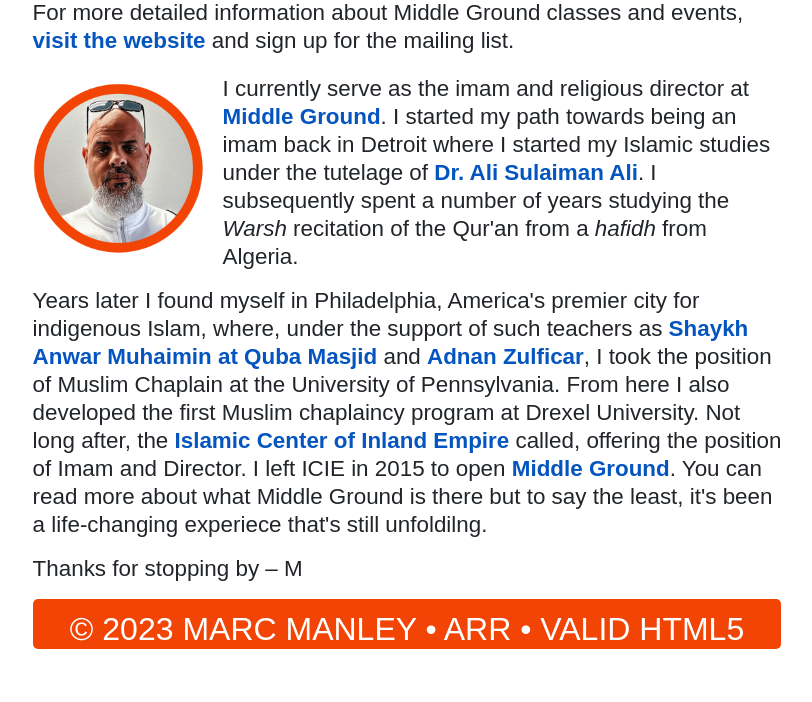
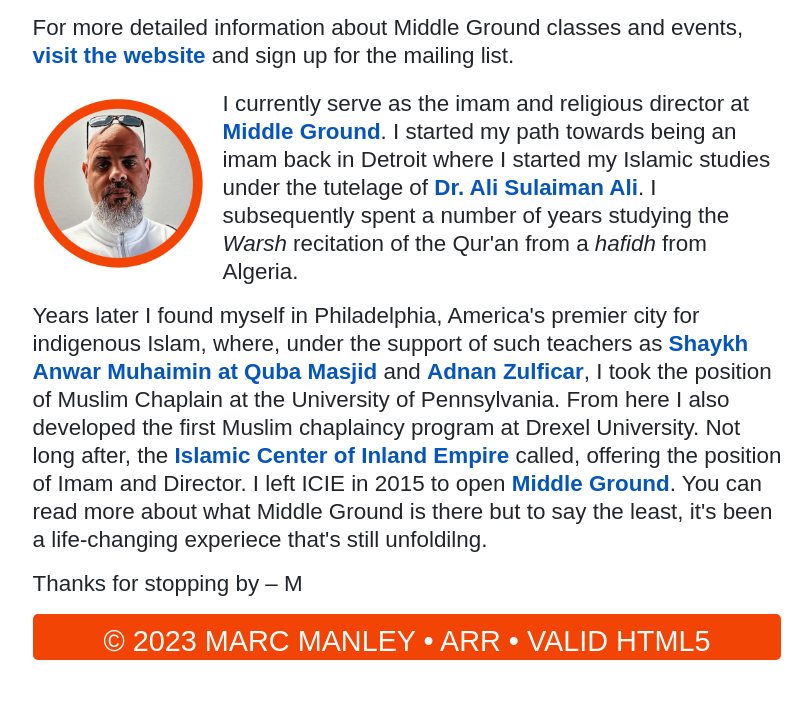
Before and after one commit to marcmanley/imammarc.com, a PHP site: page / in a window 1280 px wide. Shown: the part 3692-4394 px from the top of the page, without its empty margins (233-1045 px from the left). Before the commit the page ends 4341 px from the top, so only its background shows below. Run offline with PHP 8.4, Linux system fonts and the light colour scheme; data that the repository does not hold is empty; some libraries are stand-ins or nearby versions; some web fonts are replaced.

Commit message:
fixing some font issues

```diff
--- a/css/more-custom-styles.css
+++ b/css/more-custom-styles.css
@@ -92,6 +92,15 @@ blockquote.clementine-quote {
   font-weight: 900 !important;
 }
 
+.bio-pic img {
+  float: left;
+  padding: 0 5px 10px 0;
+}
+
+.mg-calendar {
+  margin: 0 0 15px 0;
+}
+
 /* Media Queries */
 
 @media screen and (max-width: 480px) {
@@ -102,7 +111,7 @@ blockquote.clementine-quote {
     font-family: "nassim-arabic-pro", sans-serif;
     font-weight: 400;
     font-style: normal;
-    font-size: 1.5em;
+    font-size: 1.6em;
     padding: 7px 15px 7px 15px;
     float: none;
     width: auto;
@@ -124,4 +133,9 @@ blockquote.clementine-quote {
     border-radius: 5px;
     display: inline-block;
   }
+
+  .bio-pic img {
+    float: left;
+    padding: 0 5px 5px 0;
+  }
 }
--- a/css/style.css
+++ b/css/style.css
@@ -89,6 +89,9 @@ iframe {
   margin: auto;
   padding: 2%;
 }
+#homepage-links dd {
+  font-size: 1.5em;
+}
 #main-footer {
   text-transform: uppercase;
   align-items: center;
@@ -100,7 +103,7 @@ iframe {
   border-radius: 5px;
 }
 #main-footer p {
-  font-size: 2rem;
+  font-size: 1.8rem;
 }
 #main-footer,
 .job h4 {
@@ -231,10 +234,16 @@ dd.fb {
 }
 /* ------ Media Queries ------ */
 @media screen and (max-width: 480px) {
+  #home-page p {
+    font-size: 1.6em;
+  }
   .header h1,
   .header p,
   .main-content {
     margin: 1rem 0 0;
+  }
+  #homepage-links dd {
+    font-size: 1.55em;
   }
   #skipTo,
   header nav a,
--- a/index.php
+++ b/index.php
@@ -28,58 +28,50 @@
 	<div class="color-band"></div>
 	<div id="wrapper">
 		<?php include('main-nav.php'); ?>
+		<div id="home-page">
+		<div class="article-content">
+			<img class="article-content-img" src="media/imgs/ikhlas-salaam-center.png" alt="Flyer for half-day retreat at the Salaam Center in Irvine, California">
+			<p class="pages">al-Ḥamdulillāh, it was a real honor and pleasure to give the keynote speech at the <a href="https://salaamic.org/">Salaam Islamic Center's</a> retreat, <strong>Ikhlas: Seeking Divine Pleasure In Our Actions</strong>. You can listen below to the talk (our new <strong>Middle Ground Podcast</strong>).</p>
 
-		<div class="article-content">
-	<p><img class="article-content-img" src="media/imgs/ikhlas-salaam-center.png" alt="Flyer for half-day retreat at the Salaam Center in Irvine, California"> al-Ḥamdulillāh, it was a real honor and pleasure to give the keynote speech at the <a href="https://salaamic.org/">Salaam Islamic Center's</a> retreat, <strong>Ikhlas: Seeking Divine Pleasure In Our Actions</strong>. You can listen below to the talk (our new <strong>Middle Ground Podcast</strong>).</p>
-
-	<p style="margin-top: 15px;">For more videos on the retreat <a href="pages/non-articles/ikhlas-salaam-islamic-center-july-2023.php">click here.</a></p>
+	<p>For more videos on the retreat <a href="pages/non-articles/ikhlas-salaam-islamic-center-july-2023.php">click here.</a></p>
 
 	<?php // future spot for audio player ?>
 
 		</div>
 
 		<div class="article-content">
-	<p><img class="article-content-img" src="media/imgs/5-quranic-verses-for-answering-lgbtq-1.png" alt="YouTube thumbnail for the video: 5 Qur’anic Verses For Answering LGBTQ"> In this video I provide five verses from the Qur’ān to provide Muslims a framework with which to understand LGBTQ and how Muslims can have a reverential prophetic methodology of answering this challenge in our time.</p>
+			<img class="article-content-img" src="media/imgs/5-quranic-verses-for-answering-lgbtq-1.png" alt="YouTube thumbnail for the video: 5 Qur’anic Verses For Answering LGBTQ">
+			<p class="pages">In this video I provide five verses from the Qur’ān to provide Muslims a framework with which to understand LGBTQ and how Muslims can have a reverential prophetic methodology of answering this challenge in our time.</p>
 
 			<div class="embed-responsive embed-responsive-16by9">
 				<iframe width="560" height="315" src="https://www.youtube.com/embed/9D5lFYtBQQ8" title="YouTube video player" allow="accelerometer; autoplay; clipboard-write; encrypted-media; gyroscope; picture-in-picture; web-share" allowfullscreen></iframe>
-
 			</div>
 		</div>
 
 		<div class="article-content">
-	<p><img class="article-content-img" src="media/imgs/fit-at-50-one-year-update.png" alt="YouTube thumbnail for the video: Fifty and Fit: Year One Update | Lessons & Transformations"> A year ago I started a new fitness endeavor which I called Fit at Fifty when I was 49 in hopes of being in better health by 50. Now that I’ve turned 50 here are some reflections and what worked and where I’m headed now.</p>
+			<img class="article-content-img" src="media/imgs/fit-at-50-one-year-update.png" alt="YouTube thumbnail for the video: Fifty and Fit: Year One Update | Lessons & Transformations">
+			<p class="pages">A year ago I started a new fitness endeavor which I called Fit at Fifty when I was 49 in hopes of being in better health by 50. Now that I’ve turned 50 here are some reflections and what worked and where I’m headed now.</p>
 
-		<div class="embed-responsive embed-responsive-16by9">
+			<div class="embed-responsive embed-responsive-16by9" style="margin-bottom: 15px">
 				<iframe width="560" height="315" src="https://www.youtube.com/embed/Nl8g6a6tST4" title="YouTube video player" allow="accelerometer; autoplay; clipboard-write; encrypted-media; gyroscope; picture-in-picture; web-share" allowfullscreen></iframe>
 			</div>
 		</div>
 
 		<?php // Middle Ground Calendar ?>
 
-<div class="article-content">
+		<div class="article-content mg-calendar">
 			<div class="embed-responsive embed-responsive-16by9">
 				<iframe src="https://calendar.google.com/calendar/embed?height=420&wkst=2&bgcolor=%23ffffff&ctz=America%2FLos_Angeles&showNav=1&showPrint=0&showTabs=0&showCalendars=0&title=Middle%20Ground%20Calendar&mode=AGENDA&src=bWdtY3VwbGFuZEBnbWFpbC5jb20&src=ZGpqZHIxc2pxYnUyMmZpZjVkbTU3dmtxcWNAZ3JvdXAuY2FsZW5kYXIuZ29vZ2xlLmNvbQ&color=%238E24AA&color=%23A79B8E" style="border-width:0" width="560" height="420"></iframe>
 			</div>
-	<p style="margin-top: 15px;">For more detailed information about Middle Ground classes and events, <a href="https://muslim.center">visit the website</a> and sign up for the mailing list.</p>
+			<p class="pages">For more detailed information about Middle Ground classes and events, <a href="https://muslim.center">visit the website</a> and sign up for the mailing list.</p>
 		</div>
 
 		<div class="article-content">
-	<p><img src="media/imgs/imam-marc-1.png" alt="Marc Manley" width="175"> I currently serve as the
-				imam and religious
-				director at <a href="https://muslim.center">Middle Ground</a>. I started my path towards being an imam back in
-				Detroit where I started my Islamic studies under the tutelage of <a
-					href="https://www.alimprogram.org/dr-ali-sulaiman-ali.html">Dr. Ali Sulaiman Ali</a>. I subsequently spent a
-				number of years studying the <em>Warsh</em> recitation of the Qur'an from a <em>hafidh</em> from Algeria.</p>
-	<p>Years later I found myself in Philadelphia, America's premier city for indigenous Islam, where, under the
-				support of such teachers as <a href="https://www.linkedin.com/in/anwar-muhaimin-587b8513/">Shaykh Anwar Muhaimin
-					at Quba Masjid</a> and <a href="https://law.rutgers.edu/directory/view/az319">Adnan Zulficar</a>, I took the
-				position of Muslim Chaplain at the University of Pennsylvania. From here I also developed the first Muslim
-				chaplaincy program at Drexel University. Not long after, the <a href="https://ranchomasjid.org/">Islamic Center
-					of Inland Empire</a> called, offering the position of Imam and Director. I left ICIE in 2015 to open <a
-					href="https://muslim.center">Middle Ground</a>. You can read more about what Middle Ground is there but to say
-				the least, it's been a life-changing experiece that's still unfoldilng.</p>
-	<p>Thanks for stopping by &#8211; M</p>
+		<p class="pages"><img class="bio-pic" src="media/imgs/imam-marc-1.png" alt="Marc Manley" width="175">
+			I currently serve as the	imam and religious director at <a href="https://muslim.center">Middle Ground</a>. I started my path towards being an imam back in Detroit where I started my Islamic studies under the tutelage of <a href="https://www.alimprogram.org/dr-ali-sulaiman-ali.html">Dr. Ali Sulaiman Ali</a>. I subsequently spent a number of years studying the <em>Warsh</em> recitation of the Qur'an from a <em>hafidh</em> from Algeria.</p>
+			<p class="pages">Years later I found myself in Philadelphia, America's premier city for indigenous Islam, where, under the support of such teachers as <a href="https://www.linkedin.com/in/anwar-muhaimin-587b8513/">Shaykh Anwar Muhaimin at Quba Masjid</a> and <a href="https://law.rutgers.edu/directory/view/az319">Adnan Zulficar</a>, I took the position of Muslim Chaplain at the University of Pennsylvania. From here I also developed the first Muslim chaplaincy program at Drexel University. Not long after, the <a href="https://ranchomasjid.org/">Islamic Center of Inland Empire</a> called, offering the position of Imam and Director. I left ICIE in 2015 to open <a href="https://muslim.center">Middle Ground</a>. You can read more about what Middle Ground is there but to say the least, it's been a life-changing experiece that's still unfoldilng.</p>
+			<p class="pages">Thanks for stopping by &#8211; M</p>
+		</div>
 		</div>
 
 <?php include('footer-universal.php'); ?>
--- a/main-nav.php
+++ b/main-nav.php
@@ -3,7 +3,8 @@
 <header class="header">
 			<h1>Marc Manley</h1>
 			<h2>Imam &amp; Religious Director</h2>
-			<dl>
+			<div id="homepage-links">
+				<dl>
 				<dt></dt>
 
 				<dd class="phone"><a href="tel:+19094519770">909-451-9770</a></dd>
@@ -35,4 +36,5 @@
 				<dd><a href="pages/articles/readinglist.php">Reading List 2023 (English)</a></dd>
 				<dd><a href="pages/articles/onblacklivesmatter-1.php">Black Lives Matter &amp; Systemic Racism</a></dd>
 			</dl>
+		</div>
 		</header>
--- a/meta-2.php
+++ b/meta-2.php
@@ -6,6 +6,8 @@
 <link rel="stylesheet" href="https://imammarc.com/css/more-custom-styles.css?v=1" type="text/css" media="screen">
 <link rel="stylesheet" href="https://imammarc.com/css/print.css?ver=1" type="text/css" media="print">
 <link href="https://fonts.googleapis.com/css?family=Days+One" rel="stylesheet" type="text/css">
+<?php // Canonical tag for printing ?>
+<link rel="canonical" href="<?php echo $canonicalURL; ?>">
 <link href="https://fonts.googleapis.com/css?family=Andada" rel="stylesheet" type="text/css">
 	<?php // Adobe/Web Fonts ?>
 <link rel="stylesheet" href="https://use.typekit.net/lpf4yky.css?v=1">
--- a/pages/articles/dreaming-of-a-prophetic-life.php
+++ b/pages/articles/dreaming-of-a-prophetic-life.php
@@ -11,6 +11,11 @@
 <meta property="og:url" content="https://imammarc.com/pages/articles/dreaming-of-a-prophetic-life.php"><!-- update thumbnail -->
 <meta name="twitter:card" content="summary_large_image">
 <meta property="og:type" content="website">
+
+<?php
+// Define the canonical URL for each page
+$canonicalURL = 'https://imammarc.com/pages/dreaming-of-a-prophetic-life.php';
+?>
 
 <?php include('../../meta-2.php'); ?>
 
--- a/pages/articles/on-liberalism-modern-age-winter-2020.php
+++ b/pages/articles/on-liberalism-modern-age-winter-2020.php
@@ -11,6 +11,11 @@
 	<meta property="og:url" content="https://imammarc.com">
 	<meta name="twitter:card" content="summary_large_image">
   <meta property="og:type" content="website">
+
+  <?php
+// Define the canonical URL for each page
+$canonicalURL = 'https://imammarc.com/pages/on-liberalism-modern-age-winter-2020.php';
+?>
 
 	<?php include('../../meta-2.php'); ?>
 
--- a/pages/articles/onblacklivesmatter-1.php
+++ b/pages/articles/onblacklivesmatter-1.php
@@ -11,6 +11,11 @@
 	<meta property="og:url" content="https://imammarc.com">
 	<meta name="twitter:card" content="summary_large_image">
   <meta property="og:type" content="website">
+
+  <?php
+// Define the canonical URL for each page
+$canonicalURL = 'https://imammarc.com/pages/onblacklivesmatter-1.php';
+?>
 
 	<?php include('../../meta-2.php'); ?>
 
```
Lines whose indentation alone changed are shown as unchanged.
